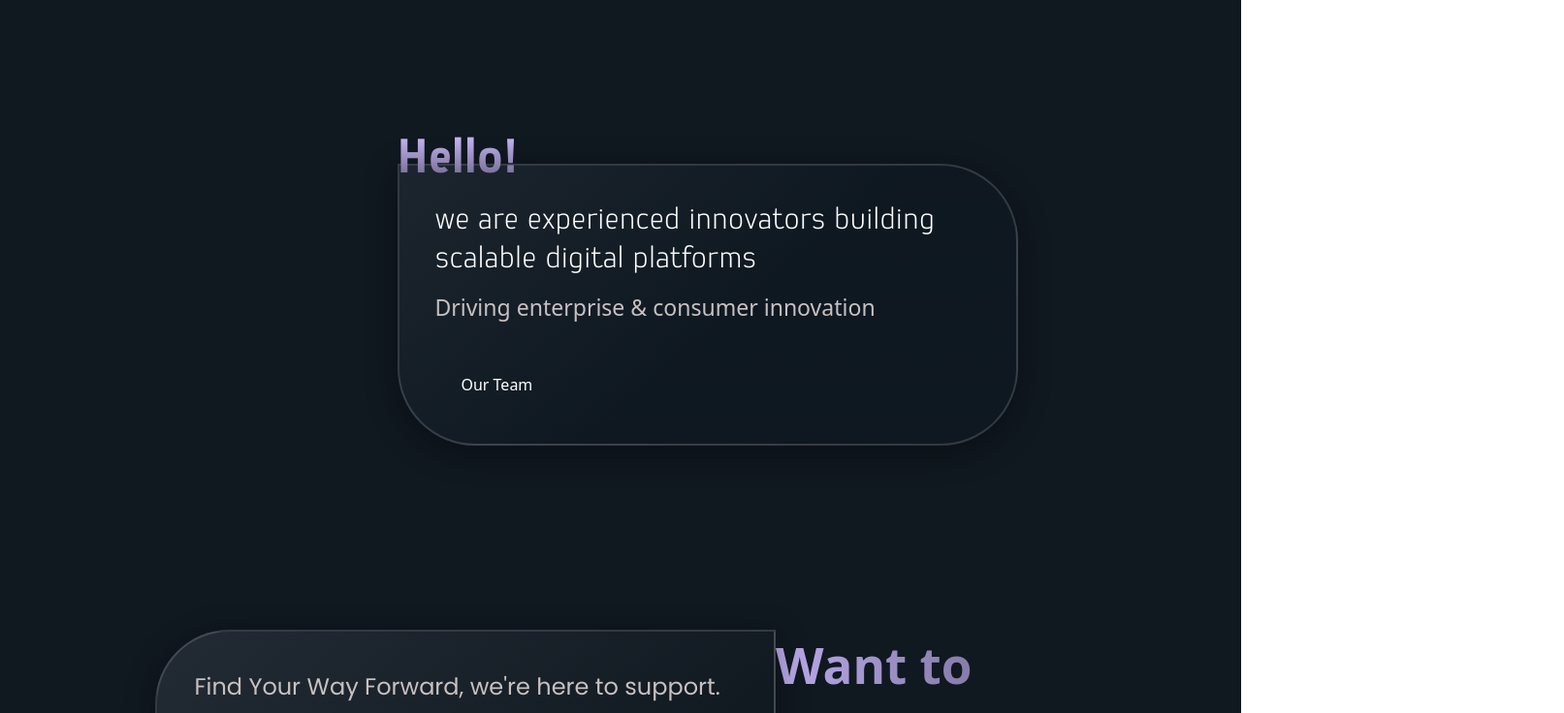
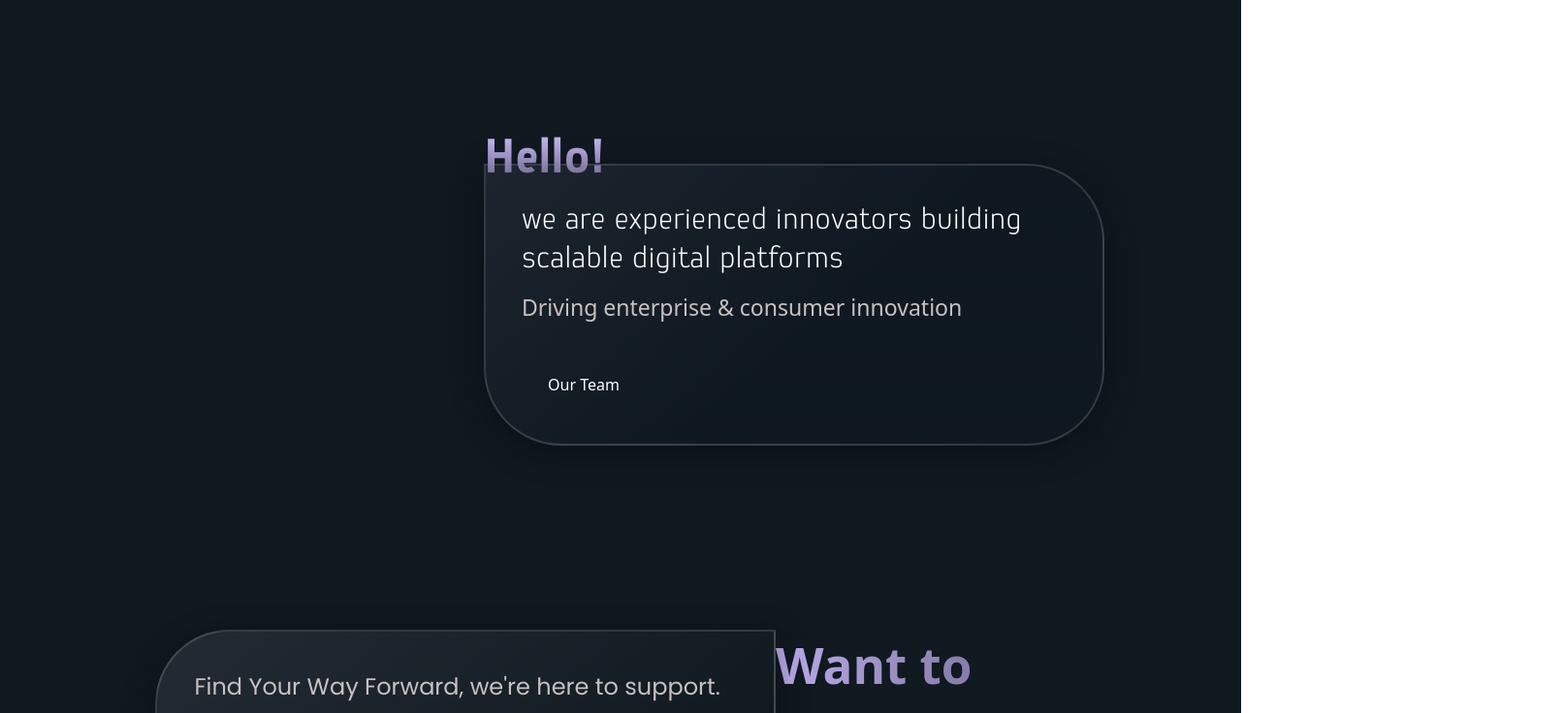
Before and after one commit to Be-A-Coder01/VEDAPIXEL, a React (Vite) app in the folder client/: page / in a window 1280 px wide. Shown: the part 2300-3036 px from the top of the page at 97% size, 1613 px wide, since content can reach past the window. Built offline with nearby package versions, Linux system fonts and the light colour scheme.

Commit message:
commit 25

```diff
--- a/client/src/pages/Body.jsx
+++ b/client/src/pages/Body.jsx
@@ -268,7 +268,7 @@ const Body = () => {
         </AnimatePresence>
 
         {/* ✅ Content */}
-        <div className="flex px-[2vw] flex-col gap-[10rem] w-full md:pl-[30vw] lg:pl-[30vw]">
+        <div className="flex px-[2vw]  flex-col gap-[10rem] w-full md:pl-[30vw] lg:pl-[30vw]">
           {/* --- Our Aim --- */}
           <section
             id="about"
@@ -299,12 +299,12 @@ const Body = () => {
                 />
               </motion.p>
             )}
-            <p className="text-white text-[20px] md:text-[28px] lg:text-[3rem] leading-[1.3]">
+            <p className="text-white text-[20px]  md:text-[28px] lg:text-[3rem] leading-[1.3]">
               We bridge innovation and execution with user-centric, future-ready
               systems that <br />
               <span
                 id="tag"
-                className="relative  inline-block align-baseline text-[#b19cd9]  overflow-hidden"
+                className=" relative  inline-block align-baseline text-[#b19cd9]  overflow-hidden"
                 style={{
                   display: "inline-flex",
                   verticalAlign: "baseline",
@@ -385,7 +385,7 @@ const Body = () => {
           <section
             id="team"
             ref={teamRef}
-            className="flex flex-col gap-[12px] mt-[7vw]"
+            className="flex  flex-col gap-[12px] mt-[7vw]"
           >
             {isMobile && (
               <motion.p
@@ -412,12 +412,12 @@ const Body = () => {
               </motion.p>
             )}
 
-            <div className="relative mb-[30px] w-[94vw] mx-auto">
-              <p className="begin-title text-[9vw] md:text-[clamp(1.8rem,4vw,4rem)]  bg-gradient-to-b from-[#C7B9F6] to-[#6A6185] bg-clip-text text-transparent leading-[1] absolute top-0 left-0 z-20">
+            <div className="relative mb-[30px]  md:w-[50vw]  mx-auto">
+              <p className="begin-title text-[9vw] md:text-[clamp(1.8rem,4vw,4rem)] font-extrabold bg-gradient-to-b from-[#C7B9F6] to-[#6A6185] bg-clip-text text-transparent leading-[1] absolute top-0 left-0 z-20">
                 Hello!
               </p>
               <div
-                className="relative border md:w-[50vw] border-white p-[clamp(1.5rem,3vw,2.3rem)] mt-[clamp(20px,3vw,30px)] rounded-tr-[60px] rounded-b-[60px] sm:rounded-tr-[70px] sm:rounded-b-[70px] md:rounded-tr-[80px] md:rounded-b-[80px] shadow-xl transition-all duration-300"
+                className="relative border border-white p-[clamp(1.5rem,3vw,2.3rem)] mt-[clamp(20px,3vw,30px)] rounded-tr-[60px] rounded-b-[60px] sm:rounded-tr-[70px] sm:rounded-b-[70px] md:rounded-tr-[80px] md:rounded-b-[80px] shadow-xl transition-all duration-300"
                 style={{
                   background:
                     "linear-gradient(139.47deg, rgba(47, 54, 64, 0.8) -45.69%, rgba(16, 24, 32, 0.8) 54.7%)",
--- a/client/src/pages/Menu.jsx
+++ b/client/src/pages/Menu.jsx
@@ -53,7 +53,7 @@ const Menu = () => {
   return (
     <>
       <div
-        className="menu-sticky  py-10 place-items-center sticky top-0 z-10
+        className=" menu-sticky  py-10 place-items-center sticky top-0 z-10
         flex justify-between items-center
         px-[7%] h-[9vh]
         w-full backdrop-blur-[6px]"
```
